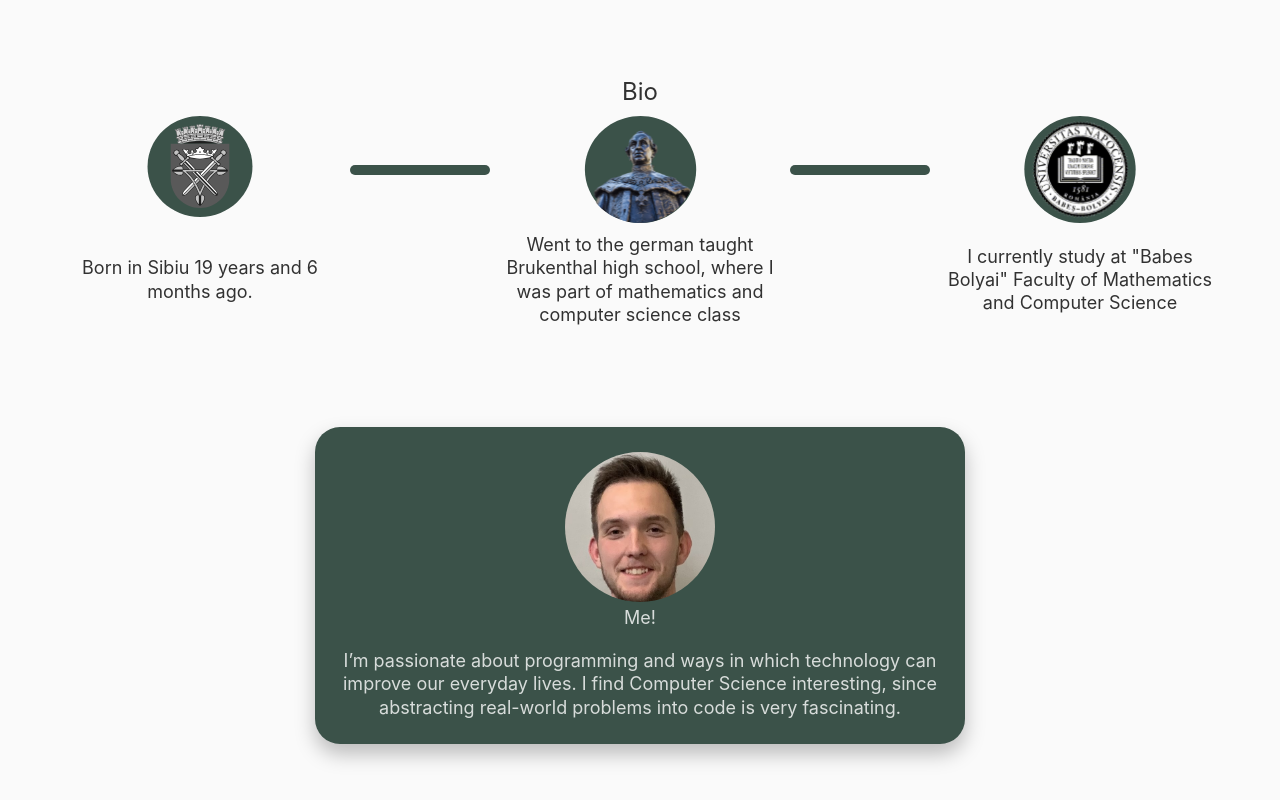
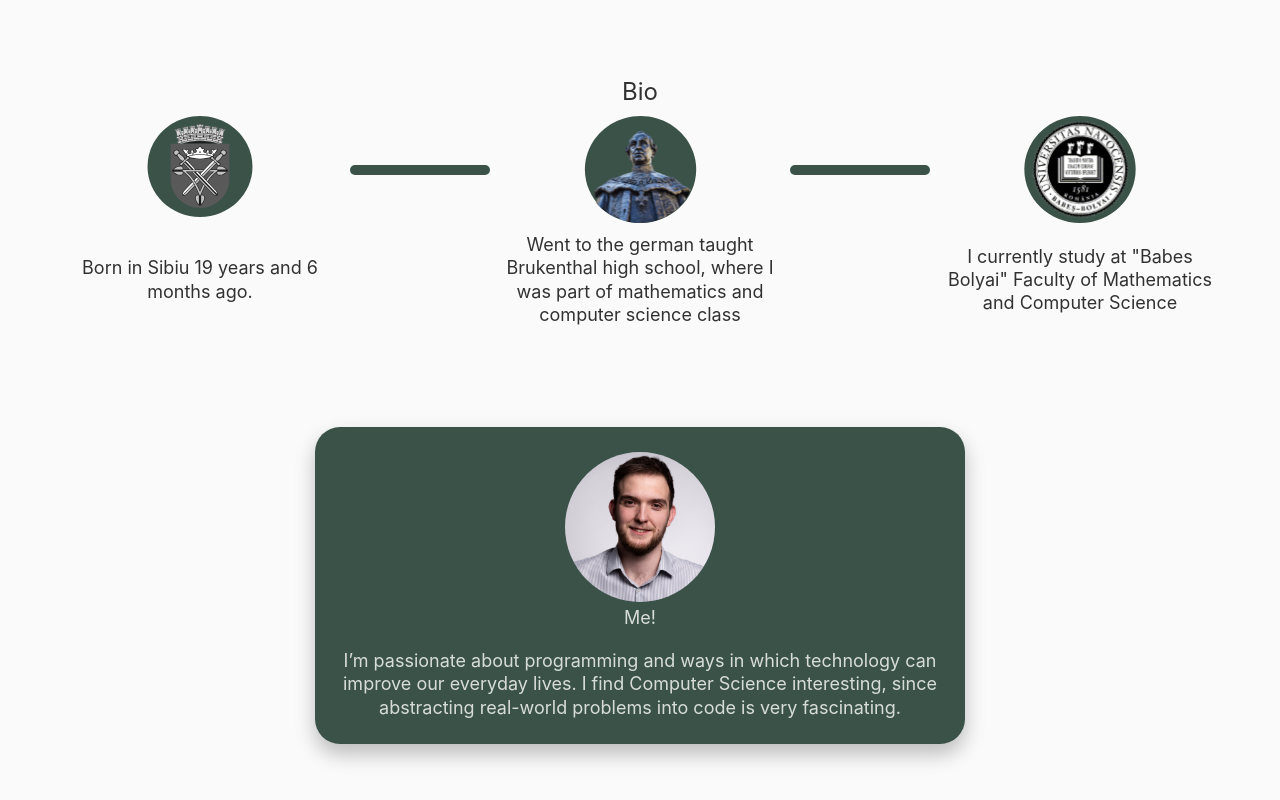
Before and after one commit to TudorEsan/UpdatedSite, a Next.js app: page / in a window 1280 px wide. Shown: the part 618-1418 px from the top of the page. Built offline with nearby package versions, Linux system fonts and the light colour scheme.

Commit message:
Updated Profile Picture

```diff
--- a/pages/index.tsx
+++ b/pages/index.tsx
@@ -87,7 +87,6 @@
           <div className={styles.heading}>
             <Image
               className={styles.me}
-              objectPosition="0px -13px"
               src="/MyPhoto.jpg"
               objectFit="cover"
               height={150}
```
Also changed, not shown: public/MyPhoto.jpg.
